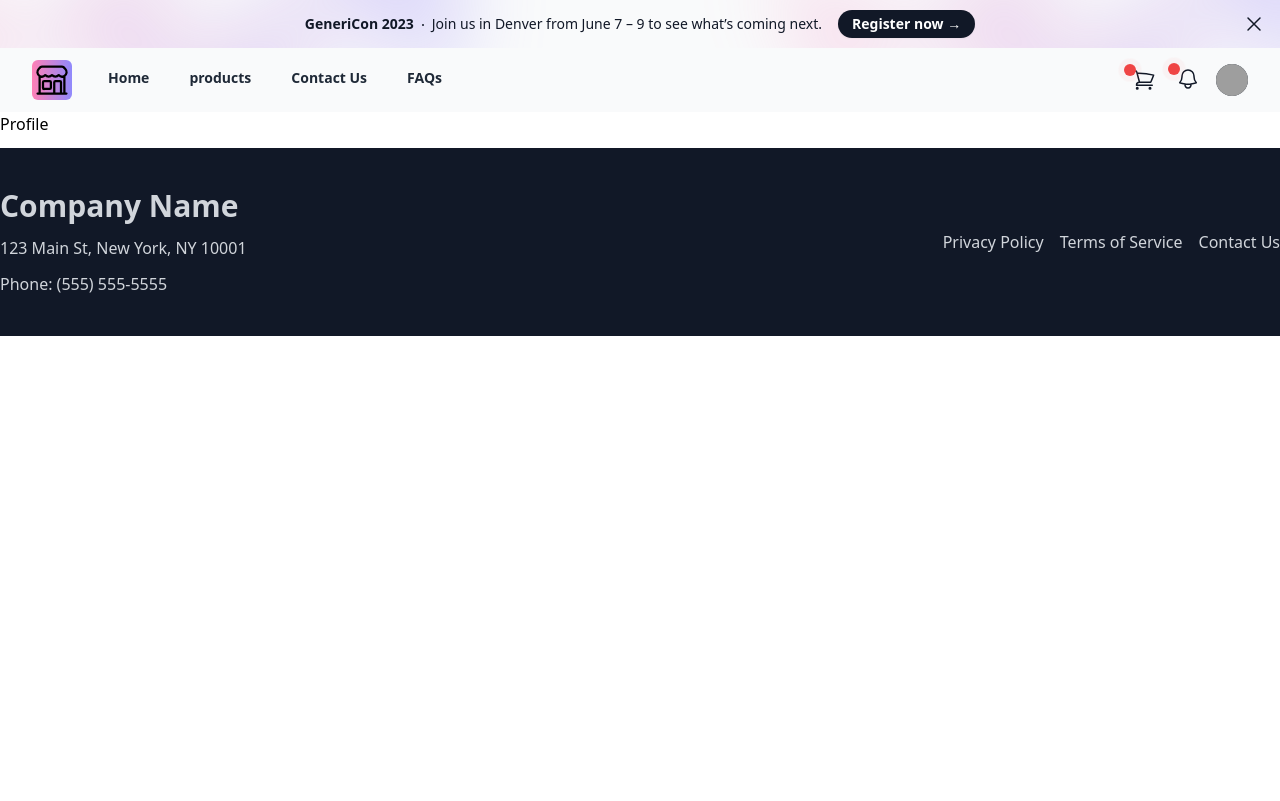
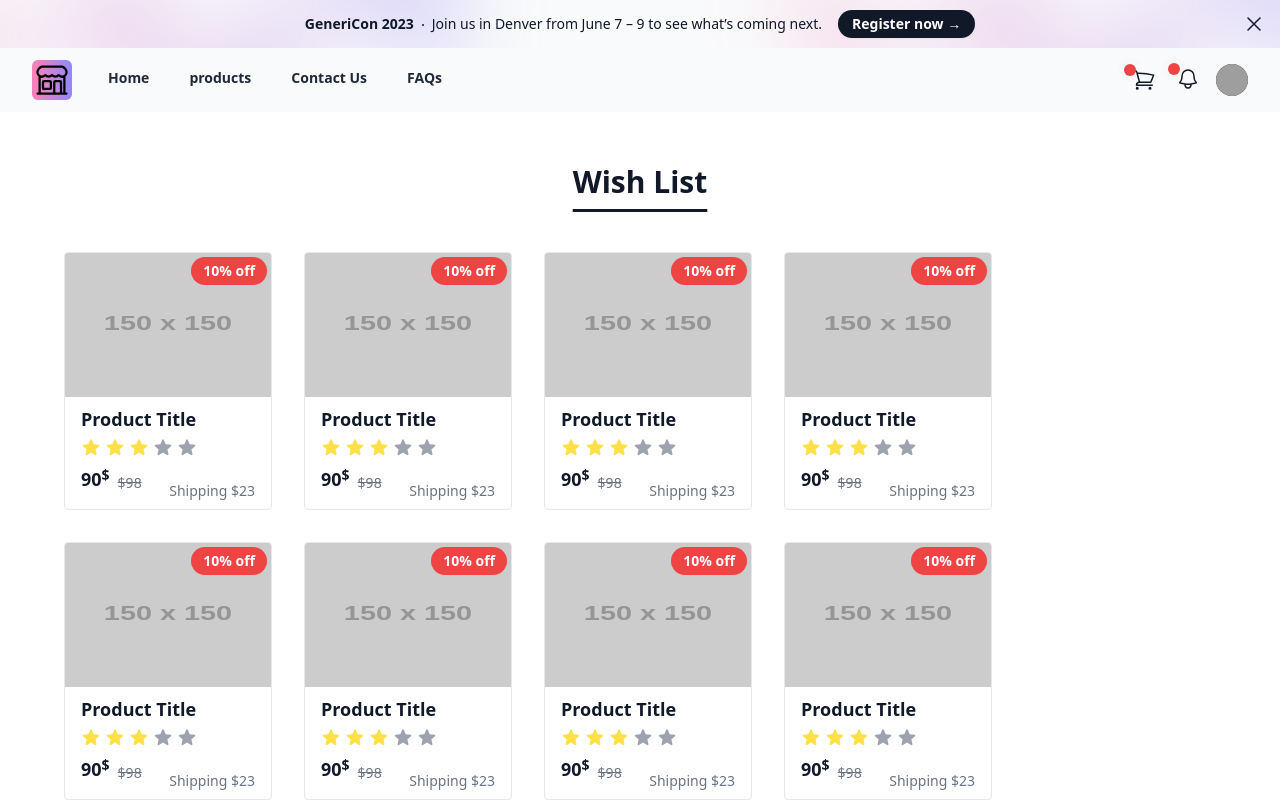
Before and after one commit to Comersify/multi-seller-store, a Next.js app: page /account in a window 1280 px wide. Shown: the top 801 px of the page. Built offline with nearby package versions, Linux system fonts and the light colour scheme; grey boxes are pictures that could not be loaded.

Commit message:
add wish list page :heavy_plus_sign:

```diff
--- a/pages/account/index.js
+++ b/pages/account/index.js
@@ -1,3 +1,24 @@
+import { ProductCard } from "@/components/ProductCard";
+import { Title } from "@/components/shared/Title";
+import Head from "next/head";
+
 export default function Profile() {
-  return <div>Profile</div>;
+  return (
+    <>
+      <Head>Profile</Head>
+      <main className="min-h-[68vh] px-16 pt-8">
+        <Title text="Wish List" />
+        <div className="mt-8 flex flex-wrap gap-8">
+          <ProductCard />
+          <ProductCard />
+          <ProductCard />
+          <ProductCard />
+          <ProductCard />
+          <ProductCard />
+          <ProductCard />
+          <ProductCard />
+        </div>
+      </main>
+    </>
+  );
 }
```
